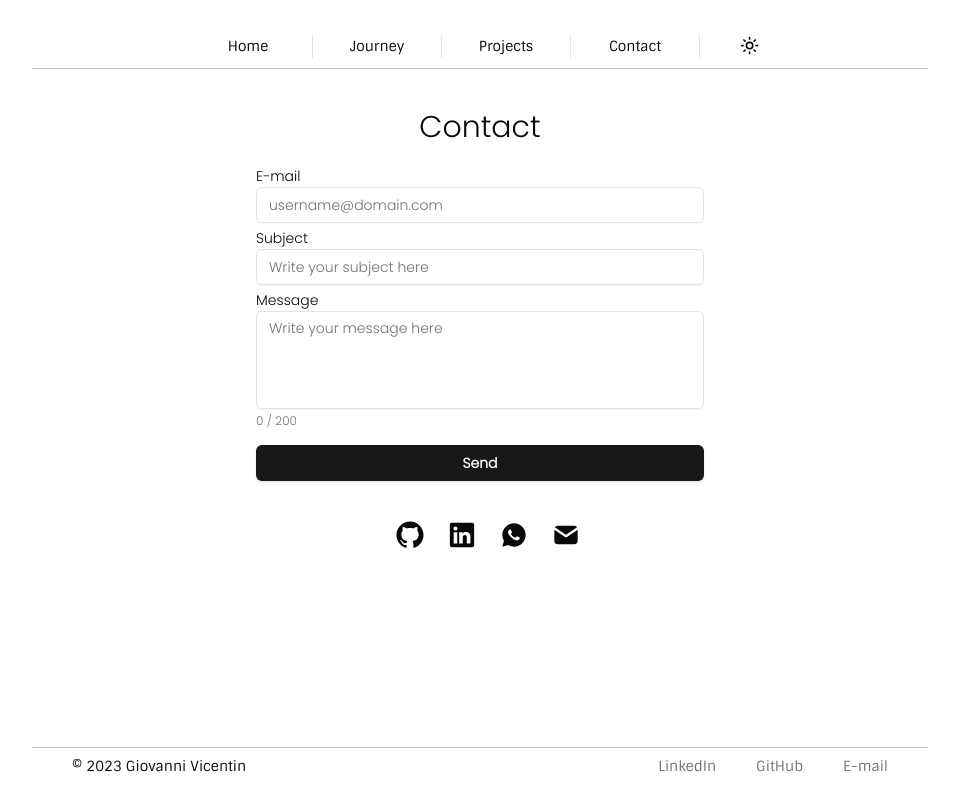
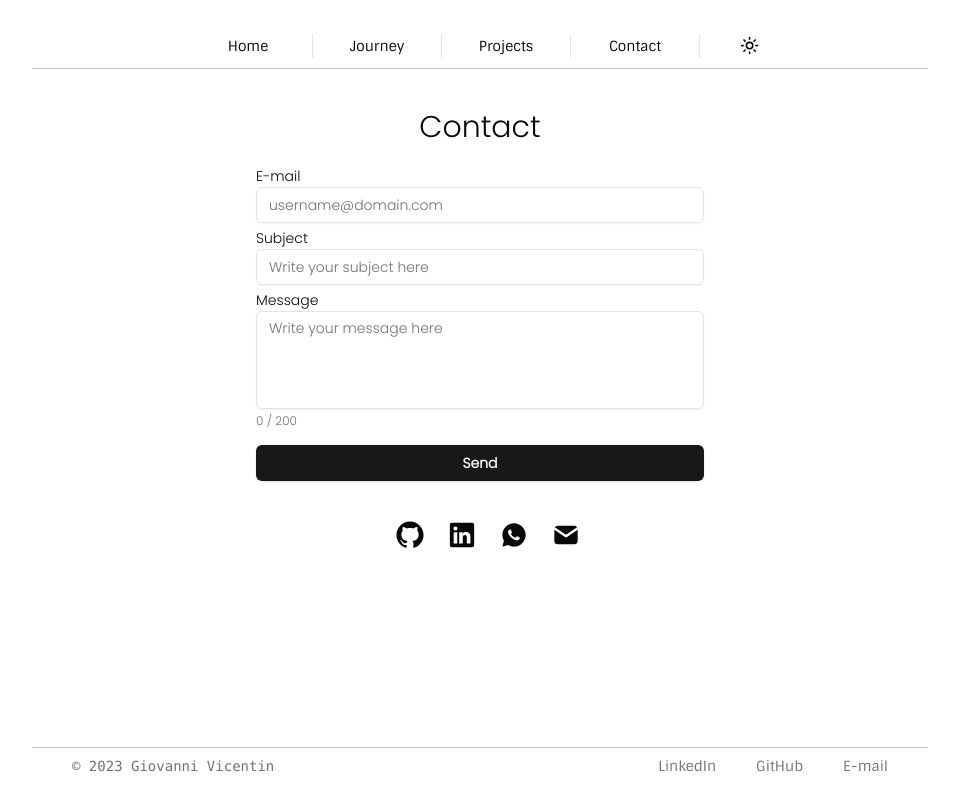
Before and after one commit to giovannivicentin/portfolio, a Next.js app: page /contact in a window 1280 px wide. Shown: the whole page, without its empty margins (160-1119 px from the left). Built offline with nearby package versions, Linux system fonts and the light colour scheme.

Commit message:
Update the buttons in the home page

```diff
--- a/src/app/page.tsx
+++ b/src/app/page.tsx
@@ -40,13 +40,13 @@ export default function Home() {
           </p>
           <div className="flex mt-5">
             <Link href="/journey">
-              <Button className="text-md transition-transform transform hover:scale-105">
+              <Button className="text-md transition-transform transform hover:scale-105 hover:dark:bg-violet-400 hover:bg-violet-700">
                 Learn more about me
               </Button>
             </Link>
 
             <Link href="/Giovanni_s_Resume.pdf" download>
-              <Button className="text-md ml-1.5 transition-transform transform hover:scale-105">
+              <Button className="text-md ml-1.5 transition-transform transform hover:scale-105 hover:dark:bg-violet-400 hover:bg-violet-700">
                 Download CV
               </Button>
             </Link>
@@ -55,12 +55,12 @@ export default function Home() {
           <div className="flex mt-5">
             <Link href="https://www.linkedin.com/in/giovannivicentin/">
               {' '}
-              <LinkedInLogoIcon className="w-7 h-7 transition-transform transform hover:scale-110" />
+              <LinkedInLogoIcon className="w-7 h-7 transition-transform transform hover:scale-110 hover:dark:text-violet-400 hover:text-violet-700" />
             </Link>
 
             <Link href="https://github.com/giovannivicentin">
               {' '}
-              <GitHubLogoIcon className="w-7 h-7 ml-4 transition-transform transform hover:scale-110" />
+              <GitHubLogoIcon className="w-7 h-7 ml-4 transition-transform transform hover:scale-110 hover:dark:text-violet-400 hover:text-violet-700" />
             </Link>
           </div>
           <TechStack />
--- a/src/components/footer.tsx
+++ b/src/components/footer.tsx
@@ -2,7 +2,9 @@ function Footer() {
   return (
     <footer className="w-full px-4 pt-2 md:px-6 lg:px-10 flex justify-center items-center border-t border-muted-foreground/40 mt-5">
       <div className="max-w-5xl w-full flex flex-col md:flex-row justify-between items-center text-sm md:text-md">
-        <p>© 2023 Giovanni Vicentin</p>
+        <p className="text-muted-foreground font-mono">
+          © 2023 Giovanni Vicentin
+        </p>
         <div className="flex gap-10">
           <a
             href="https://www.linkedin.com/in/giovannivicentin/"
```
